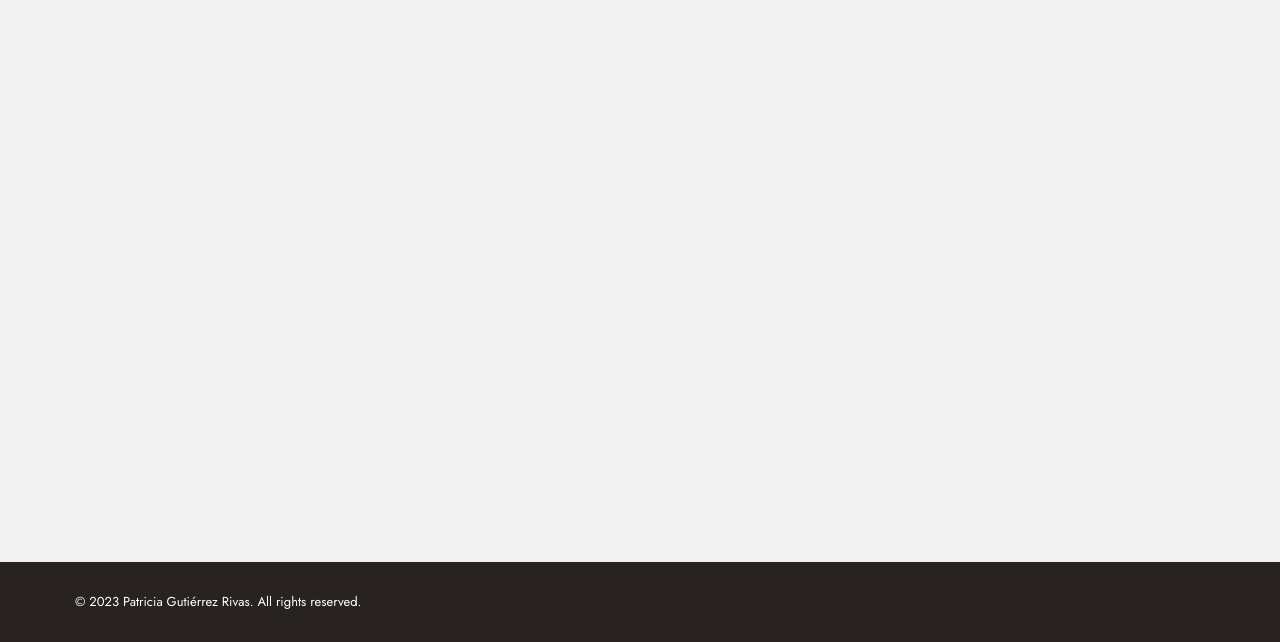
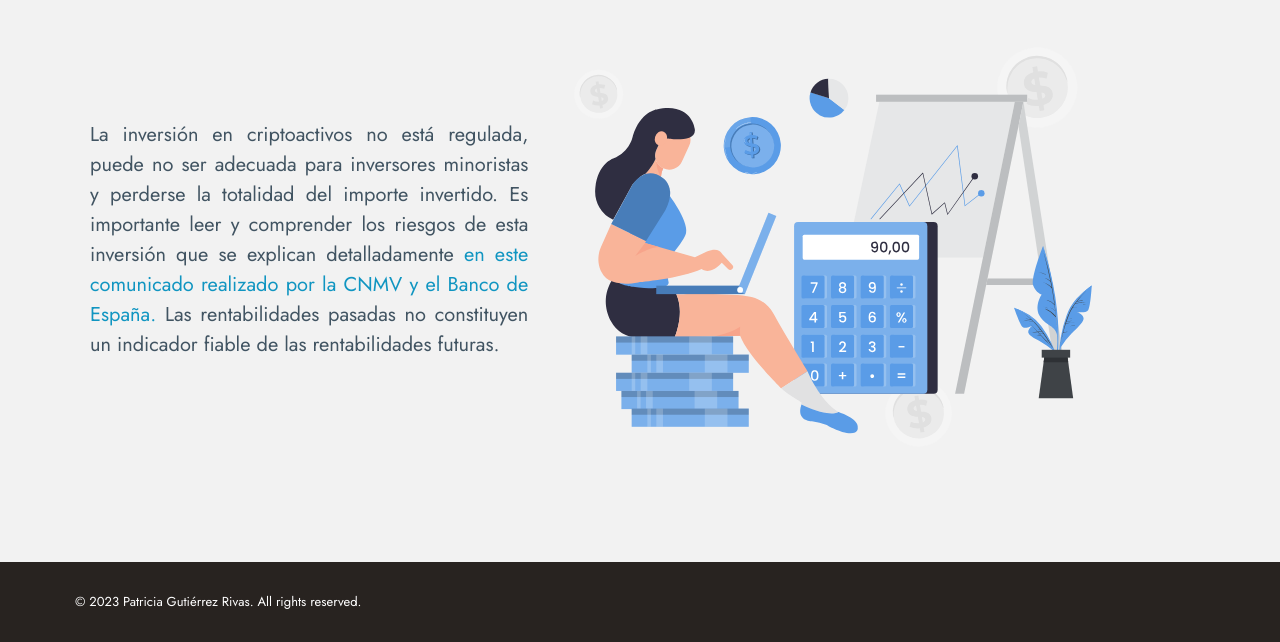
Before and after one commit to patriciagr89/classic_project, a Flask app: template app_cripto/templates/status.html in a window 1280 px wide. Shown: the part 318-960 px from the top of the page. Run offline with Flask 2, Linux system fonts and the light colour scheme; the template is opened without the code that fills it, so the values that code supplies are empty; some libraries are stand-ins or nearby versions.

Commit message:
style status page

```diff
--- a/app_cripto/routes.py
+++ b/app_cripto/routes.py
@@ -58,7 +58,7 @@ def purchase():
                         form.coin_to.data,
                         form.quantity_to.data])
 
-                flash("¡Transacción realizada correctamente!")
+                flash("¡Su transaccin ha sido realizada correctamente!")
                 return redirect(url_for('index'))
             else:
                 return render_template("purchase.html", msgError={}, form = form, list_request = {}, title = "Compre y venda criptomonedas en cuestión de minutos", isPurchase = True)
--- a/app_cripto/static/styles.css
+++ b/app_cripto/static/styles.css
@@ -51,6 +51,20 @@ footer{
     list-style: none !important;
 }
 
+.message {
+    color: #B6244F;
+    font-size: 24px;
+    font-weight: bold;
+    text-align: center;
+}
+
+.legal {
+    text-align: justify;
+    margin-top: 90px;
+    margin-left: 15px;
+}
+
+
 #main {
     min-height: 120vh;
     background-color: #F2F2F2;
@@ -84,7 +98,7 @@ footer{
 }
 
 .green {
-    color: green;
+    color: #04AA6D;
     font-weight: 600;
 }
 
--- a/app_cripto/templates/status.html
+++ b/app_cripto/templates/status.html
@@ -19,11 +19,19 @@
                 <tr>
                     <td>{{status.invertido|round(6)}}</td>
                     <td>{{status.recuperado|round(6)}}</td>
-                    <td>{{status.invertido - status.recuperado}}</td>
+                    <td>{{(status.invertido - status.recuperado)|round(6)}}</td>
                     <td>{{value|round(6)}}</td>
                     <td class="{% if (value - (status.invertido - status.recuperado)) < 0 %} red {% else %} green {% endif %}">{{(value - (status.invertido - status.recuperado))|round(6)}}</td>
                 </tr>
             </tbody>
         </table>
 {% endif %}
+
+<div class="row">
+    <div class="col-5"><p class="legal">La inversión en criptoactivos no está regulada, puede no ser adecuada para inversores minoristas y perderse la totalidad del importe invertido.
+        Es importante leer y comprender los riesgos de esta inversión que se explican detalladamente <a href="http://www.cnmv.es/Portal/verDoc.axd?t={e14ce903-5161-4316-a480-eb1916b85084}" target="_blank">en este comunicado realizado por la CNMV y el Banco de España.</a> Las rentabilidades pasadas no constituyen un
+        indicador fiable de las rentabilidades futuras.</p></div>
+    <img class="col-6" src="/static/media/Financial.svg" width="500px">
+</div>
+
 {% endblock %}
```
Also changed, not shown: app_cripto/templates/index.html (+6 -2 lines), app_cripto/templates/purchase.html (+2 -6 lines), app_cripto/static/media/Error.svg (added), app_cripto/static/media/Financial.svg (added), app_cripto/static/media/Statistics.svg (added), app_cripto/static/media/purchase.svg (added), data/dbCrypto.sqlite.
